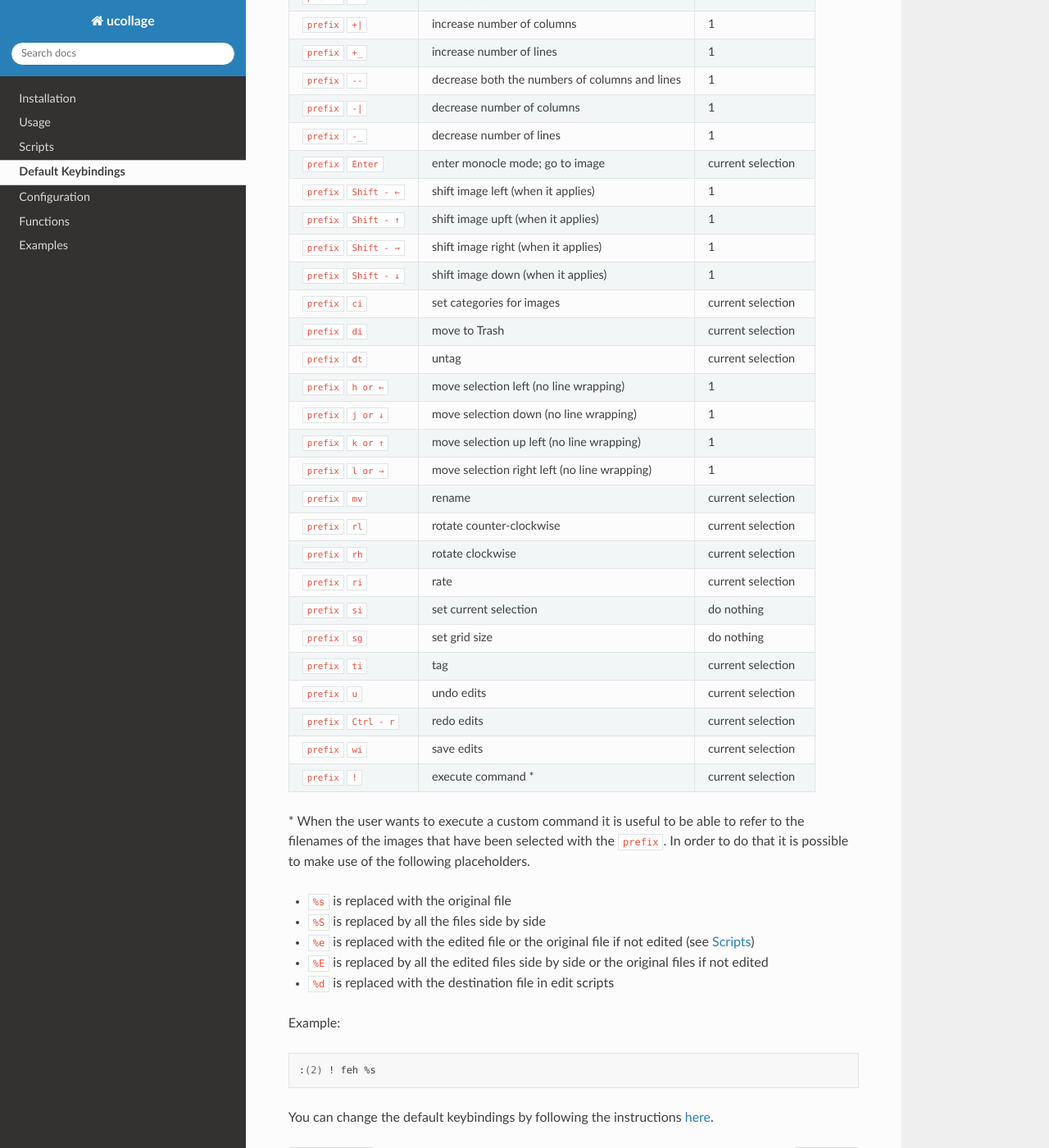
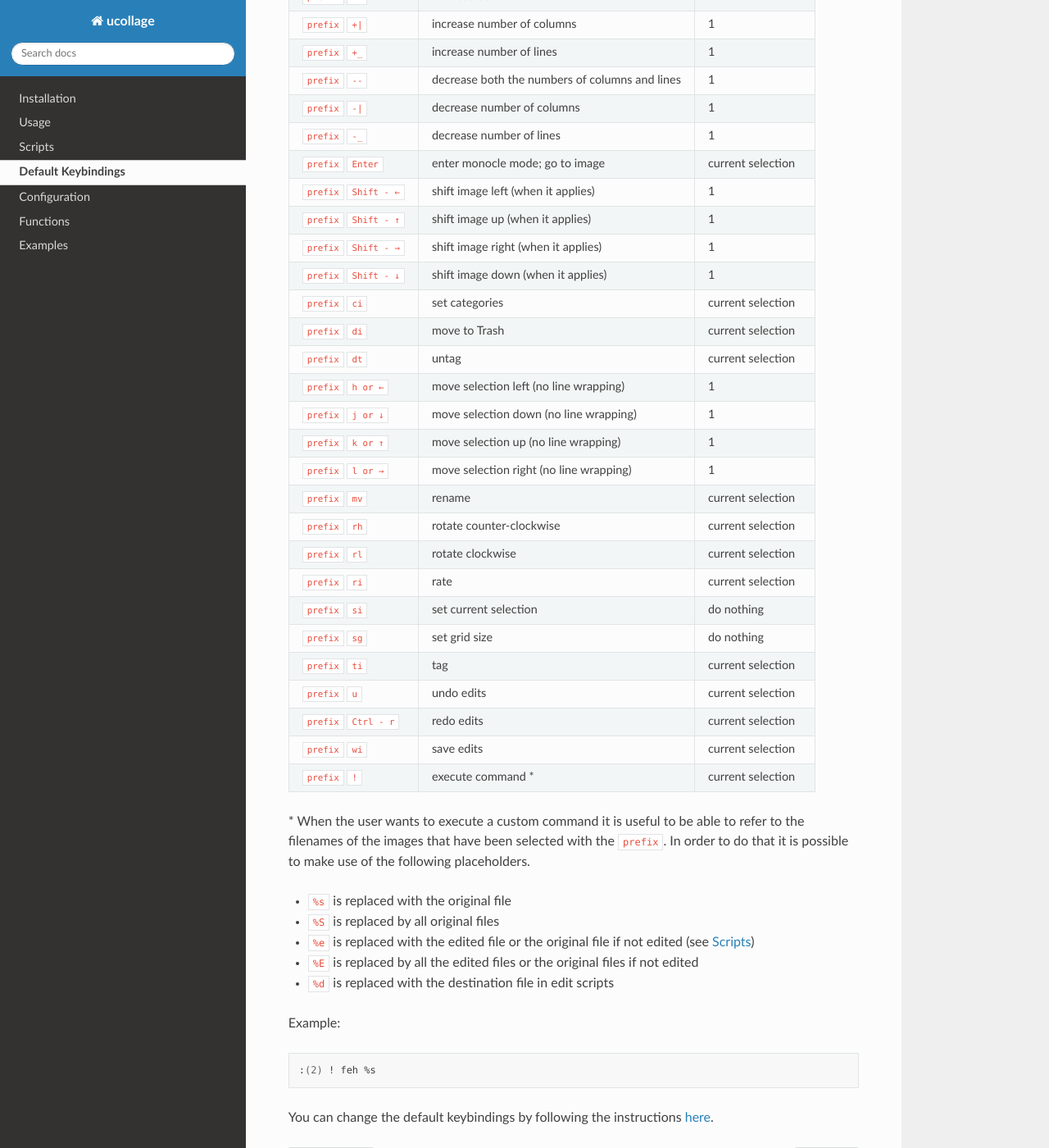
Before and after one commit to ckardaris/ucollage, a Sphinx documentation site: the page built from docs/defaultkeys.md, in a window 1280 px wide and 1400 px high, scrolled down 971 px. Shown: the whole window at 82% size. Built offline with Sphinx 7.4.7 and the Read the Docs theme 2.0.0, drawn with Linux system fonts in a browser that asks for light colours; some of the changed text lies outside the part shown.

Commit message:
Update help and man page

```diff
--- a/docs/defaultkeys.md
+++ b/docs/defaultkeys.md
@@ -33,19 +33,19 @@ Key                   | Action
 `prefix` `-_`         | decrease number of lines                       | 1
 `prefix` `Enter`      | enter monocle mode; go to image                | current selection
 `prefix` `Shift - ←`  | shift image left (when it applies)             | 1
-`prefix` `Shift - ↑`  | shift image upft (when it applies)             | 1
+`prefix` `Shift - ↑`  | shift image up (when it applies)             | 1
 `prefix` `Shift - →`  | shift image right (when it applies)            | 1
 `prefix` `Shift - ↓`  | shift image down (when it applies)             | 1
-`prefix` `ci`         | set categories for images                      | current selection
+`prefix` `ci`         | set categories                                 | current selection
 `prefix` `di`         | move to Trash                                  | current selection
 `prefix` `dt`         | untag                                          | current selection
 `prefix` `h or ←`     | move selection left (no line wrapping)         | 1
 `prefix` `j or ↓`     | move selection down (no line wrapping)         | 1
-`prefix` `k or ↑`     | move selection up left (no line wrapping)      | 1
-`prefix` `l or →`     | move selection right left (no line wrapping)   | 1
+`prefix` `k or ↑`     | move selection up (no line wrapping)           | 1
+`prefix` `l or →`     | move selection right (no line wrapping)        | 1
 `prefix` `mv`         | rename                                         | current selection
-`prefix` `rl`         | rotate counter-clockwise                       | current selection
-`prefix` `rh`         | rotate clockwise                               | current selection
+`prefix` `rh`         | rotate counter-clockwise                       | current selection
+`prefix` `rl`         | rotate clockwise                               | current selection
 `prefix` `ri`         | rate                                           | current selection
 `prefix` `si`         | set current selection                          | do nothing
 `prefix` `sg`         | set grid size                                  | do nothing
@@ -60,10 +60,10 @@ of the images that have been selected with the `prefix`. In order to do that it
 make use of the following placeholders.
 
 - `%s` is replaced with the original file
-- `%S` is replaced by all the files side by side
+- `%S` is replaced by all original files
 - `%e` is replaced with the edited file or the original file if not edited (see
   <a href="scripts.html">Scripts</a>)
-- `%E` is replaced by all the edited files side by side or the original files if not edited
+- `%E` is replaced by all the edited files or the original files if not edited
 - `%d` is replaced with the destination file in edit scripts
 
 Example:
```
Also changed, not shown: other parts of docs/defaultkeys.md (+2 -2 lines), 2 other files.
